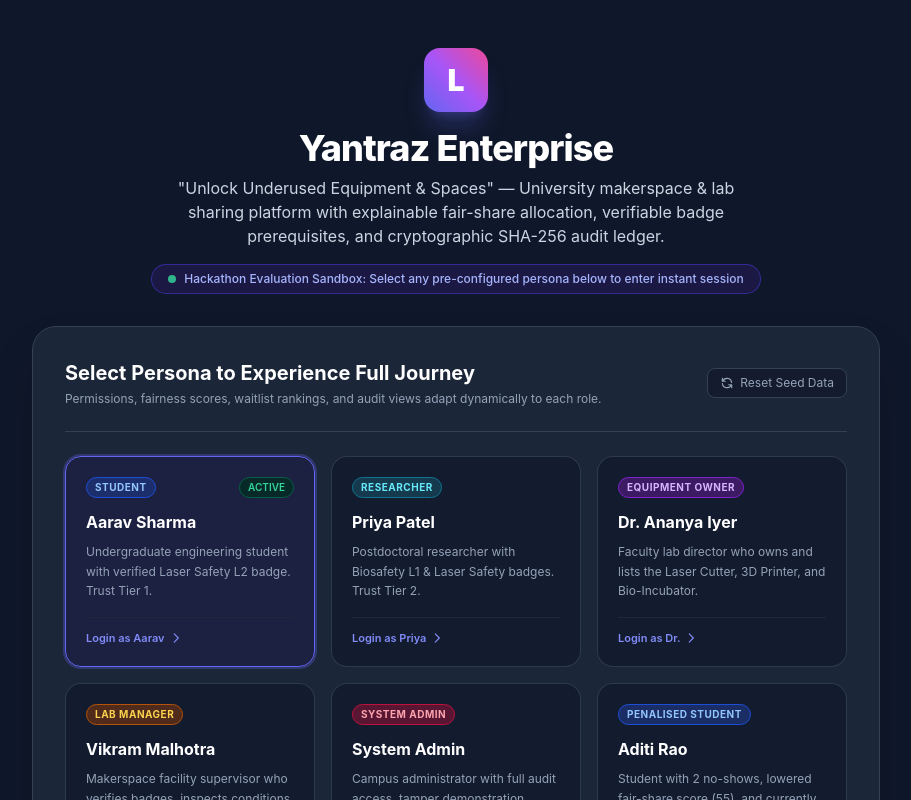
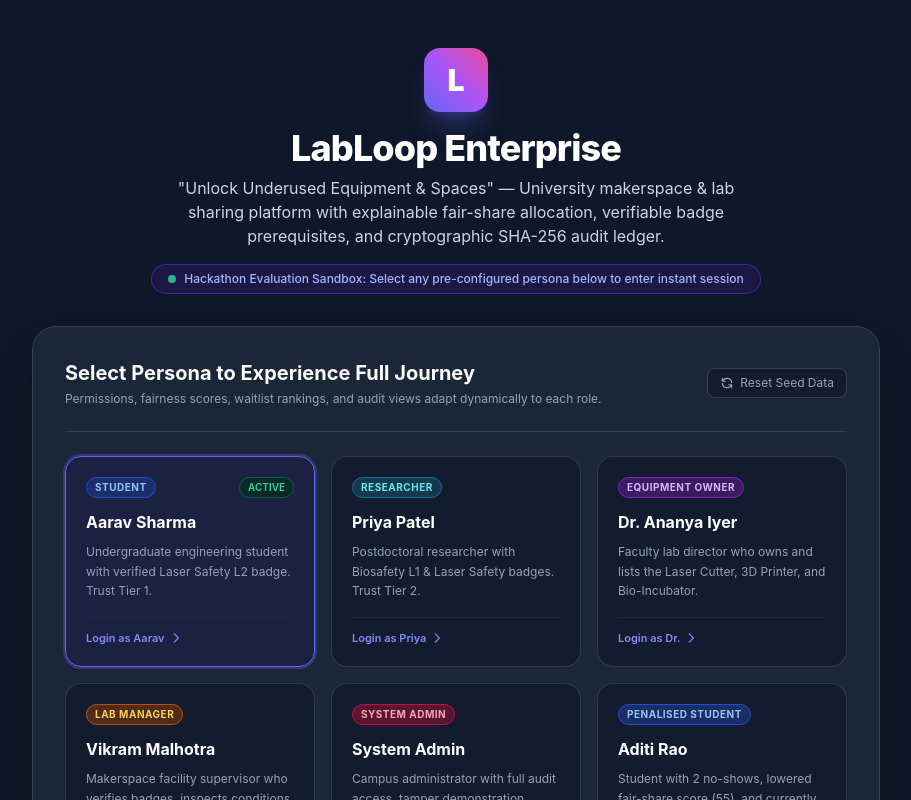
Before and after one commit to pranavvetal/LabLoop, a Next.js app: page /login in a window 1280 px wide. Shown: the top 800 px of the page, without its empty margins (184-1095 px from the left). Built offline with nearby package versions, Linux system fonts and the light colour scheme; no server answers.

Commit message:
Update company name from Yantraz to LabLoop

```diff
--- a/src/app/login/page.tsx
+++ b/src/app/login/page.tsx
@@ -34,7 +34,7 @@ export default function LoginPage() {
           L
         </div>
         <h1 className="text-3xl font-extrabold tracking-tight text-white sm:text-4xl">
-          Yantraz Enterprise
+          LabLoop Enterprise
         </h1>
         <p className="mt-2 text-base text-slate-300 max-w-xl mx-auto">
           "Unlock Underused Equipment & Spaces" — University makerspace & lab sharing platform with explainable fair-share allocation, verifiable badge prerequisites, and cryptographic SHA-256 audit ledger.
```
